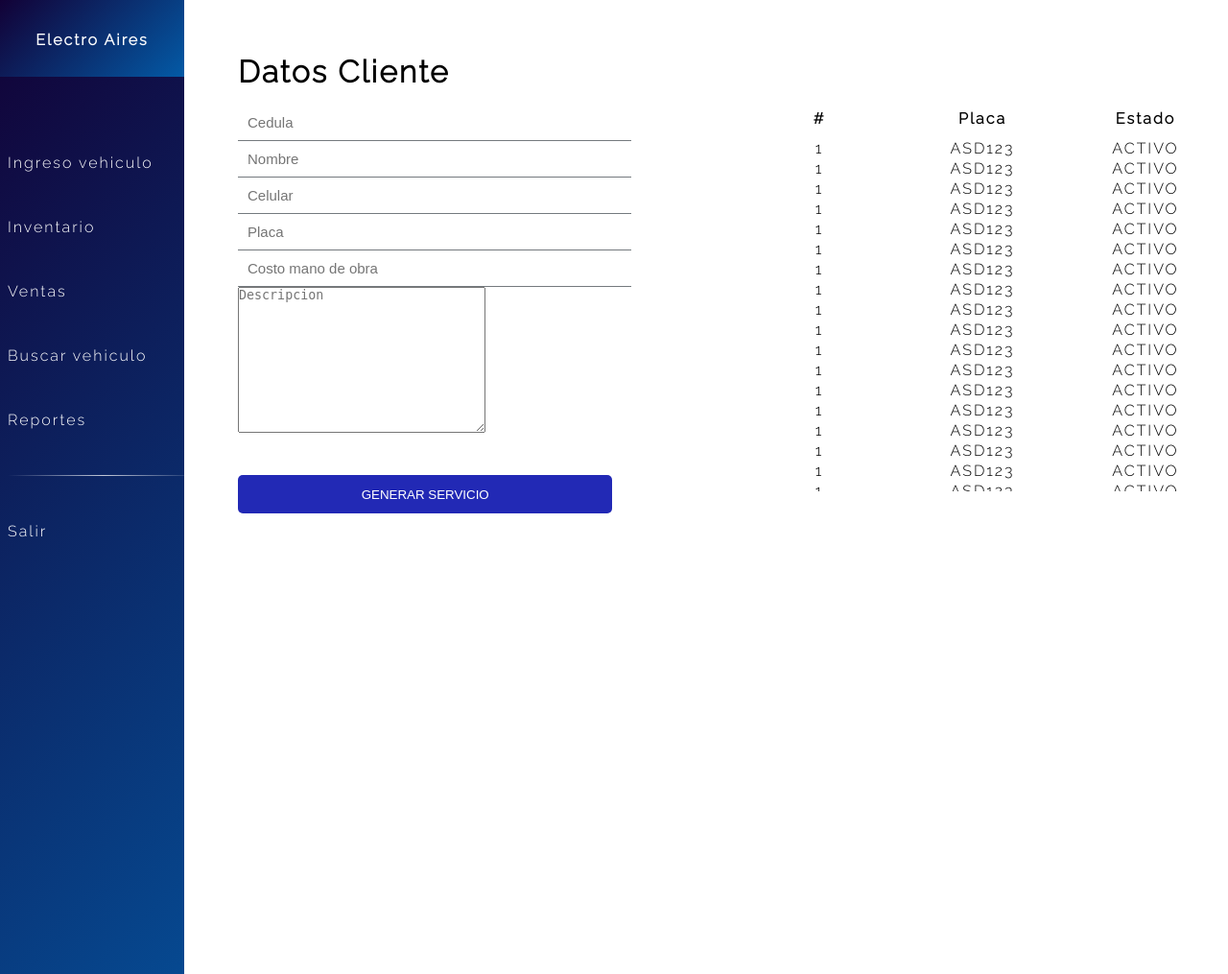
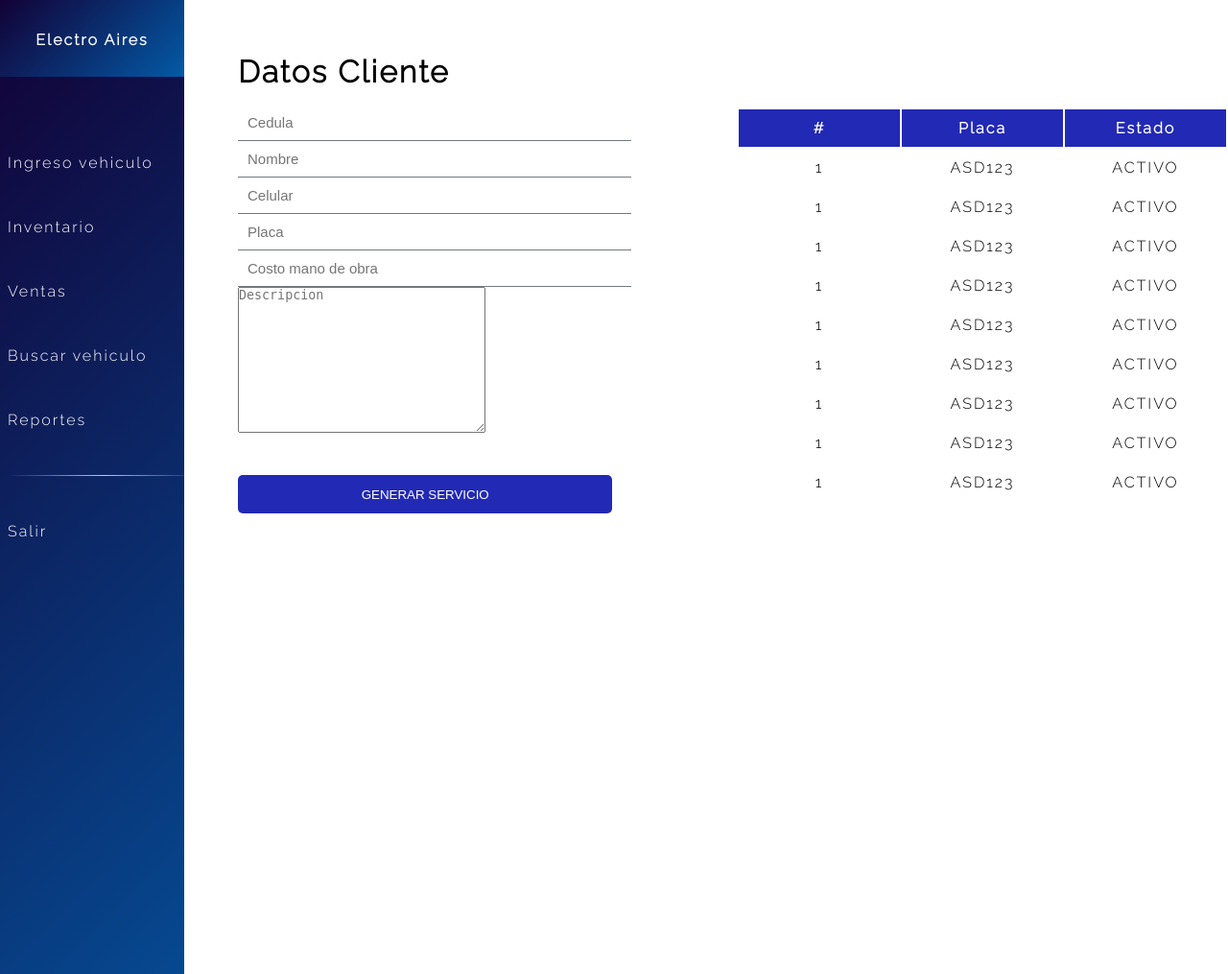
Before and after one commit to JhonRVera/TG-ElectroAires, a Django app: page /dashboard/ in a window 1280 px wide. Shown: the top 1015 px of the page at 96% size. Run offline with Django 4.2, Linux system fonts and the light colour scheme.

Commit message:
Archivos css

```diff
--- a/frontelectro/static/dashboard/dashboard.css
+++ b/frontelectro/static/dashboard/dashboard.css
@@ -201,6 +201,8 @@ button.btn__edit {
     margin-left: 36rem;
     display: grid;
     text-align: center;
+    max-height: 25rem;
+    overflow-y: auto;
 }
 
 .active__service h1 {
@@ -216,10 +218,11 @@ button.btn__edit {
 
 .active__service table thead th {
     width: 30%;
-    padding-bottom: 10px;
+    padding: 10px 0;
+    background: #2229b5;
+    color: #fff;
 }
 
-.active__service {
-    max-height: 25rem;
-    overflow-y: auto;
+.active__service table tbody td {
+    padding: 10px;
 }
```
